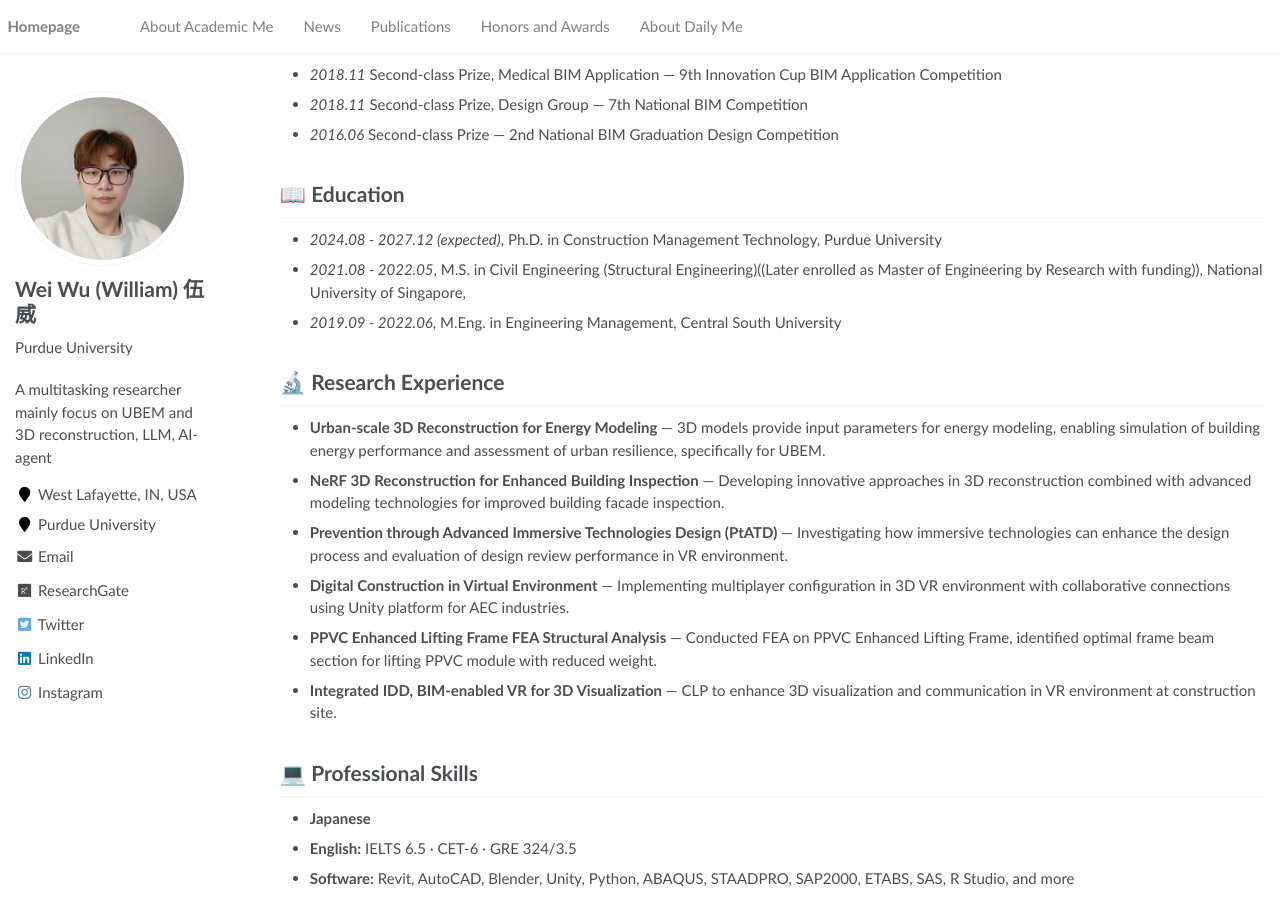
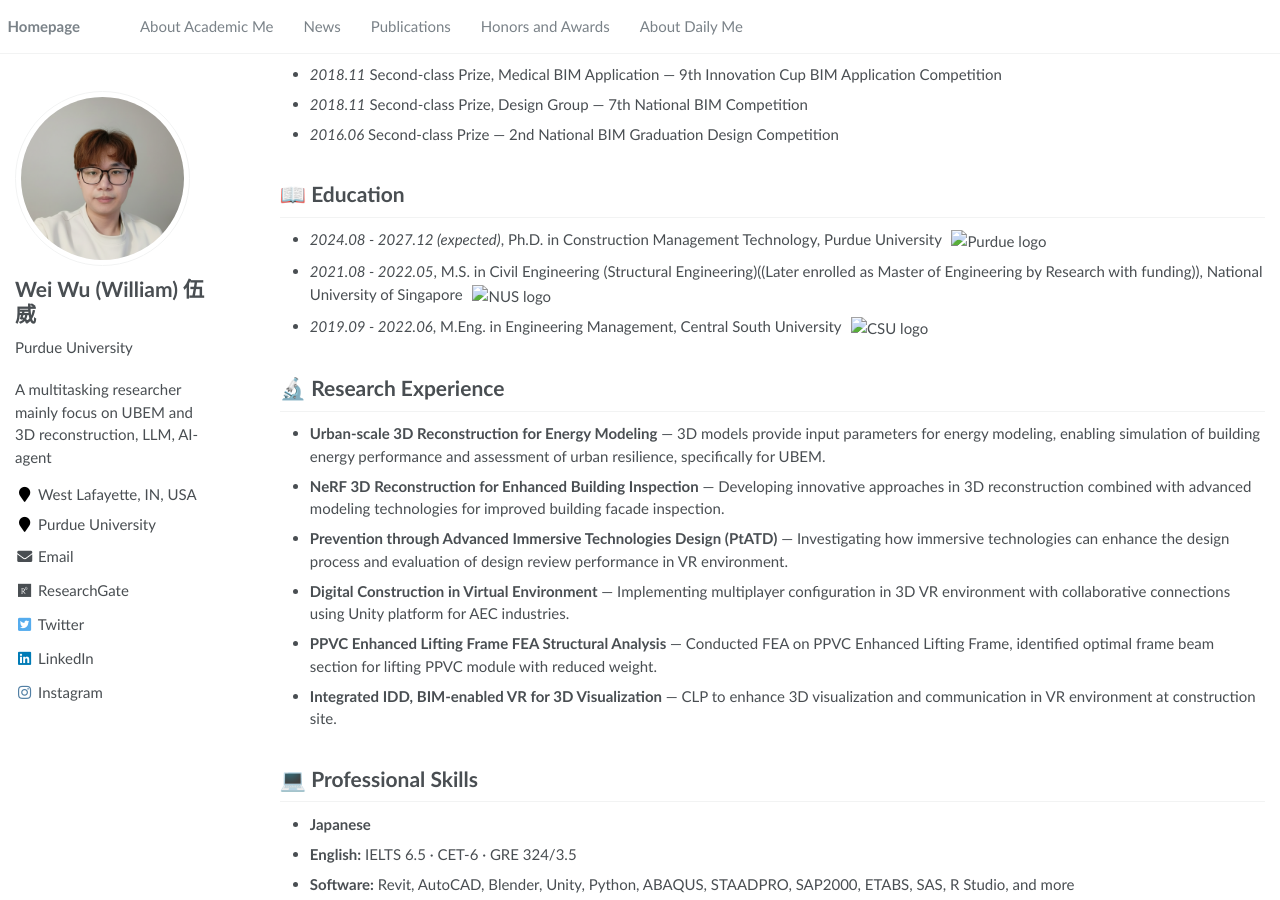
Before and after one commit to wuwei5v/weiwu.github.io, a Jekyll site: the page built from _pages/about.md, in a window 1280 px wide and 900 px high, scrolled down 1525 px. Built offline with Jekyll 4.4.1, drawn with Linux system fonts in a browser that asks for light colours.

Commit message:
update pages

```diff
--- a/_pages/about.md
+++ b/_pages/about.md
@@ -80,9 +80,9 @@ I am a Ph.D. Student in Construction Management Technology at [Purdue University
 <span class='anchor' id='education'></span>
 
 # 📖 Education
-- *2024.08 - 2027.12 (expected)*, Ph.D. in Construction Management Technology, Purdue University
-- *2021.08 - 2022.05*, M.S. in Civil Engineering (Structural Engineering)((Later enrolled as Master of Engineering by Research with funding)), National University of Singapore,
-- *2019.09 - 2022.06*, M.Eng. in Engineering Management, Central South University
+- *2024.08 - 2027.12 (expected)*, Ph.D. in Construction Management Technology, Purdue University <img src="https://www.purdue.edu/favicon.ico" alt="Purdue logo" style="height:18px; width:18px; vertical-align:middle; margin-left:6px;">
+- *2021.08 - 2022.05*, M.S. in Civil Engineering (Structural Engineering)((Later enrolled as Master of Engineering by Research with funding)), National University of Singapore <img src="https://www.nus.edu.sg/favicon.ico" alt="NUS logo" style="height:18px; width:18px; vertical-align:middle; margin-left:6px;">
+- *2019.09 - 2022.06*, M.Eng. in Engineering Management, Central South University <img src="https://www.csu.edu.cn/favicon.ico" alt="CSU logo" style="height:18px; width:18px; vertical-align:middle; margin-left:6px;">
 
 <span class='anchor' id='research-experience'></span>
 
```
